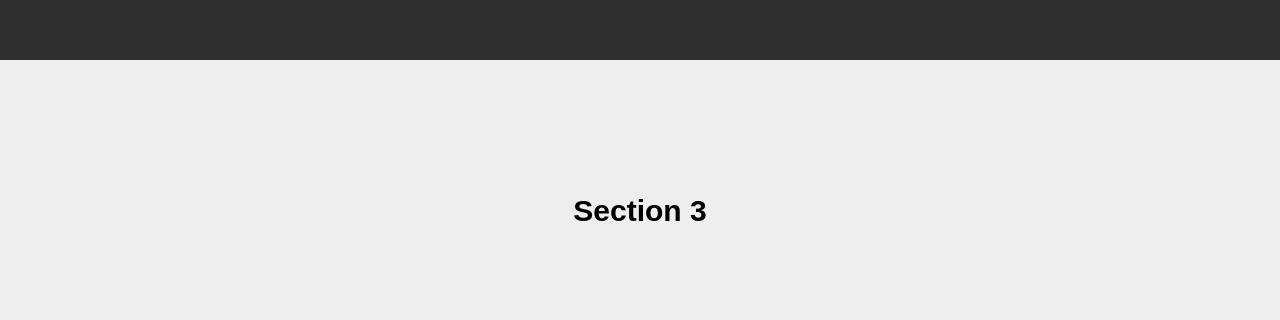
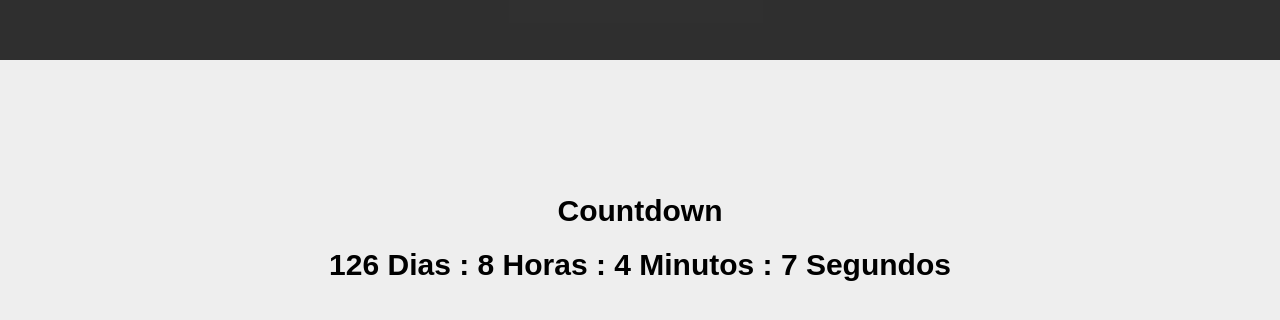
Before and after one commit to Kevin-Canche-Flores/Curso-DOM-JhonMircha, a plain HTML site: page index.html in a window 1280 px wide. Shown: the part 1540-1860 px from the top of the page. Drawn offline with Linux system fonts and the light colour scheme.

Commit message:
Agregando contador de dias para mi cumpleaños y estilos en el css.

```diff
--- /dev/null
+++ b/JS/dayCounter.js
@@ -0,0 +1,41 @@
+export default function countDown () {
+  // Obtener la fecha actual
+  const getDate = new Date()
+
+  // Definir la fecha de conteo regresiva(En este caso de mi cumpleaños)
+  const birthDay = new Date(getDate.getFullYear(), 4, 28);
+
+  // Calcular la diferencia en milisegundos entre las dos fechas
+  const difference = birthDay - getDate;
+
+    // Calcular los días, horas, minutos y segundos restantes
+    const segundosTotales = Math.floor(difference / 1000);
+    const segundos = segundosTotales % 60;
+    const minutosTotales = Math.floor(segundosTotales / 60);
+    const minutos = minutosTotales % 60;
+    const horasTotales = Math.floor(minutosTotales / 60);
+    const horas = horasTotales % 24;
+    const dias = Math.floor(horasTotales / 24);
+
+    return {
+      dias,
+      horas,
+      minutos,
+      segundos,
+    }
+}
+
+// Función para mostrar el contador detallado en la página
+export function mostrarContadorDetallado (container, message) {
+  const $contador = document.querySelector(container);
+
+  const cuentaRegresiva = countDown();
+
+  if (cuentaRegresiva.dias === 0) {
+      $contador.textContent = `${message} 🥳🎂`
+  } else {
+     $contador.textContent = `${cuentaRegresiva.dias} Dias : ${cuentaRegresiva.horas} Horas :  ${cuentaRegresiva.minutos} Minutos :  ${cuentaRegresiva.segundos} Segundos`;
+  }
+
+
+}
--- a/JS/dom.js
+++ b/JS/dom.js
@@ -1,6 +1,7 @@
 import  hamburgerMenu  from "./menu_hamburger.js";
 import digitalClock from "./digital_clock.js";
 import { shorcuts } from "./shortcuts.js";
+import {mostrarContadorDetallado} from "./dayCounter.js";
 
 document.addEventListener("DOMContentLoaded", (event) => {
   //Eventhandler Menu hamburguesa
@@ -9,5 +10,11 @@ document.addEventListener("DOMContentLoaded", (event) => {
   //Eventhandler Clock
   digitalClock(".btn-play-clock", ".btn-stop-clock", ".btn-alarm-play", ".btn-alarm-stop");
 
+  //Event keydown
   shorcuts()
+
+  //Cuenta regresiva...
+  //Invocamos al setInterval que es el que nos va estar actualizando la cuenta regresiva...
+   setInterval(() => mostrarContadorDetallado(".countDown", '¡Hoy es tu cumpleaños!'), 1000);
+
 })
--- a/JS/shortcuts.js
+++ b/JS/shortcuts.js
@@ -1,7 +1,6 @@
 export function shorcuts () {
   document.addEventListener('keydown', (evento) => {
     //Eventos de teclado para enviar alertas y confirmaciones.
-    console.log(evento)
     if(evento.ctrlKey && evento.key.toLocaleLowerCase() === 'a') alert('Welcome Dom :D')
 
     if(evento.altKey && evento.key.toLocaleLowerCase() === 'a') confirm('¿Confirma que es mayor de edad para navegar en esta pagína?')
--- a/index.html
+++ b/index.html
@@ -36,7 +36,10 @@
         <h2>Sección 2</h2>
       </section>
       <section id="section3">
-        <h2>Section 3</h2>
+        <h2>Countdown</h2>
+        <div class="conteinerCount ">
+          <span class="countDown"></span>
+        </div>
       </section>
       <section id="section4">
         <h2>Section 4</h2>
--- a/styles/syles.css
+++ b/styles/syles.css
@@ -140,6 +140,17 @@ section h3 {
   padding: 1rem;
 }
 
+/************************************************************APARTADO DEL SECTION 3***********************************************************************/
+
+ .countDown  {
+  display: block;
+  padding-top: 2rem;
+  width: 100%;
+  font-size: 3rem;
+  font-weight: 600;
+  text-align: center;
+}
+
 
 /************************************************************ETIQUETAS QUE COMPARTEN VALORES***********************************************************************/
 h1, h2, h3 {
```
